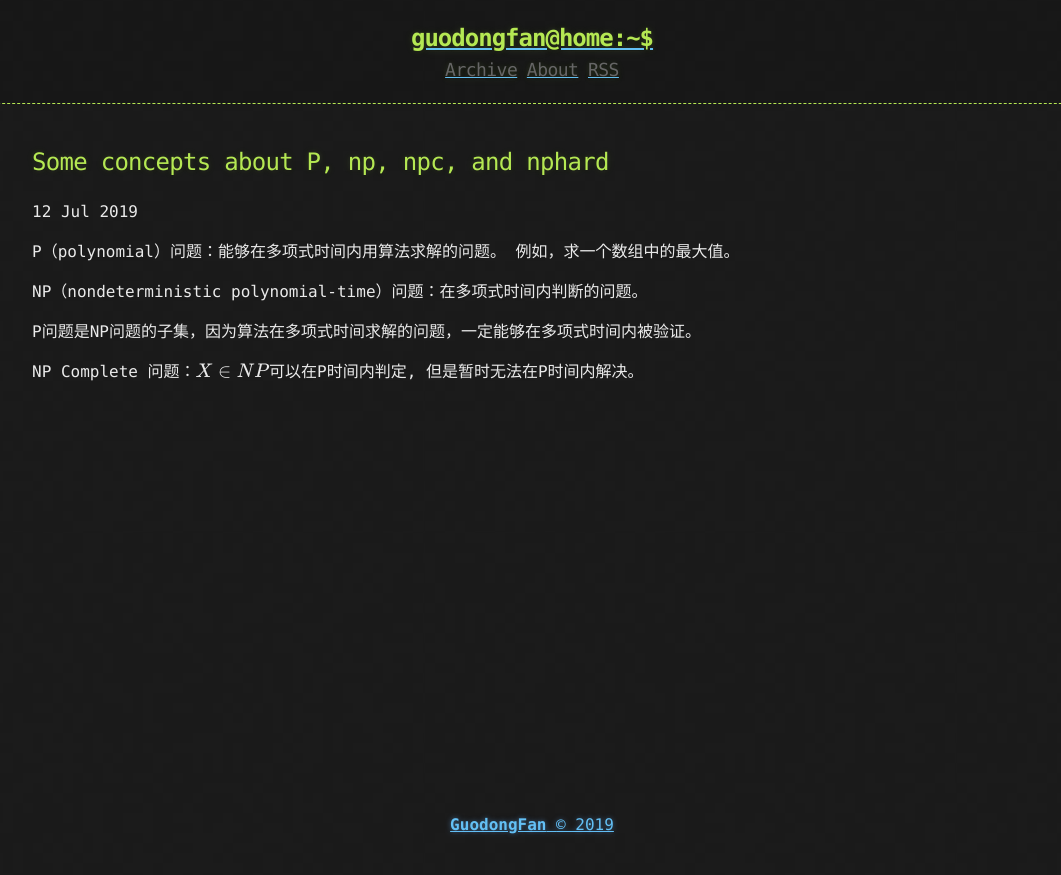
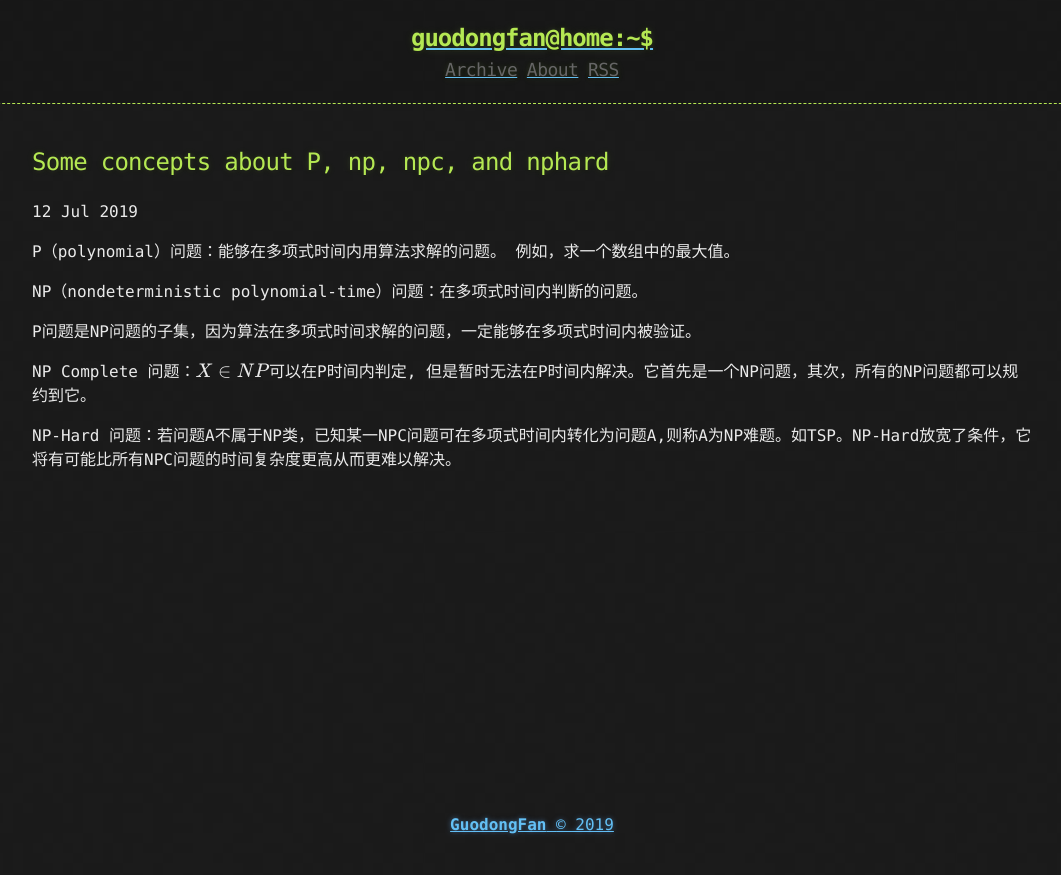
Before and after one commit to GuodongFan/GuodongFan.github.io, a Jekyll site: the page built from _posts/2019-07-12-NP.md, in a window 1280 px wide. Shown: the top 875 px of the page, without its empty margins (108-1169 px from the left). Built offline with Jekyll 4.4.1, drawn with Linux system fonts in a browser that asks for light colours; formulas are drawn with MathJax 3.

Commit message:
Update 2019-07-12-NP.md

```diff
--- a/_posts/2019-07-12-NP.md
+++ b/_posts/2019-07-12-NP.md
@@ -10,4 +10,6 @@ NP（nondeterministic polynomial-time）问题：在多项式时间内判断的
 
 P问题是NP问题的子集，因为算法在多项式时间求解的问题，一定能够在多项式时间内被验证。
 
-NP Complete 问题：$X\in NP$可以在P时间内判定, 但是暂时无法在P时间内解决。
+NP Complete 问题：$X\in NP$可以在P时间内判定, 但是暂时无法在P时间内解决。它首先是一个NP问题，其次，所有的NP问题都可以规约到它。
+
+NP-Hard 问题：若问题A不属于NP类，已知某一NPC问题可在多项式时间内转化为问题A,则称A为NP难题。如TSP。NP-Hard放宽了条件，它将有可能比所有NPC问题的时间复杂度更高从而更难以解决。
```
